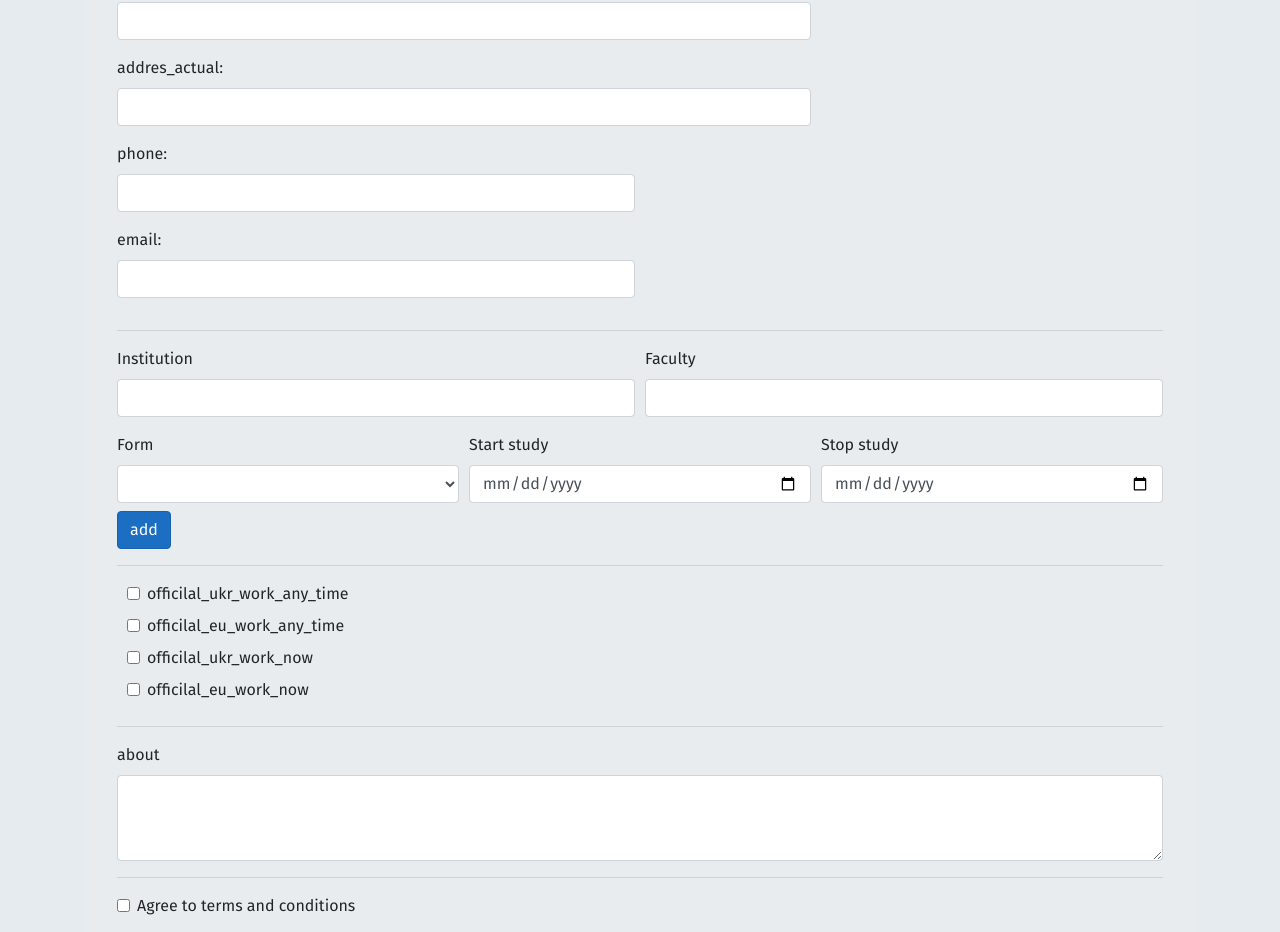
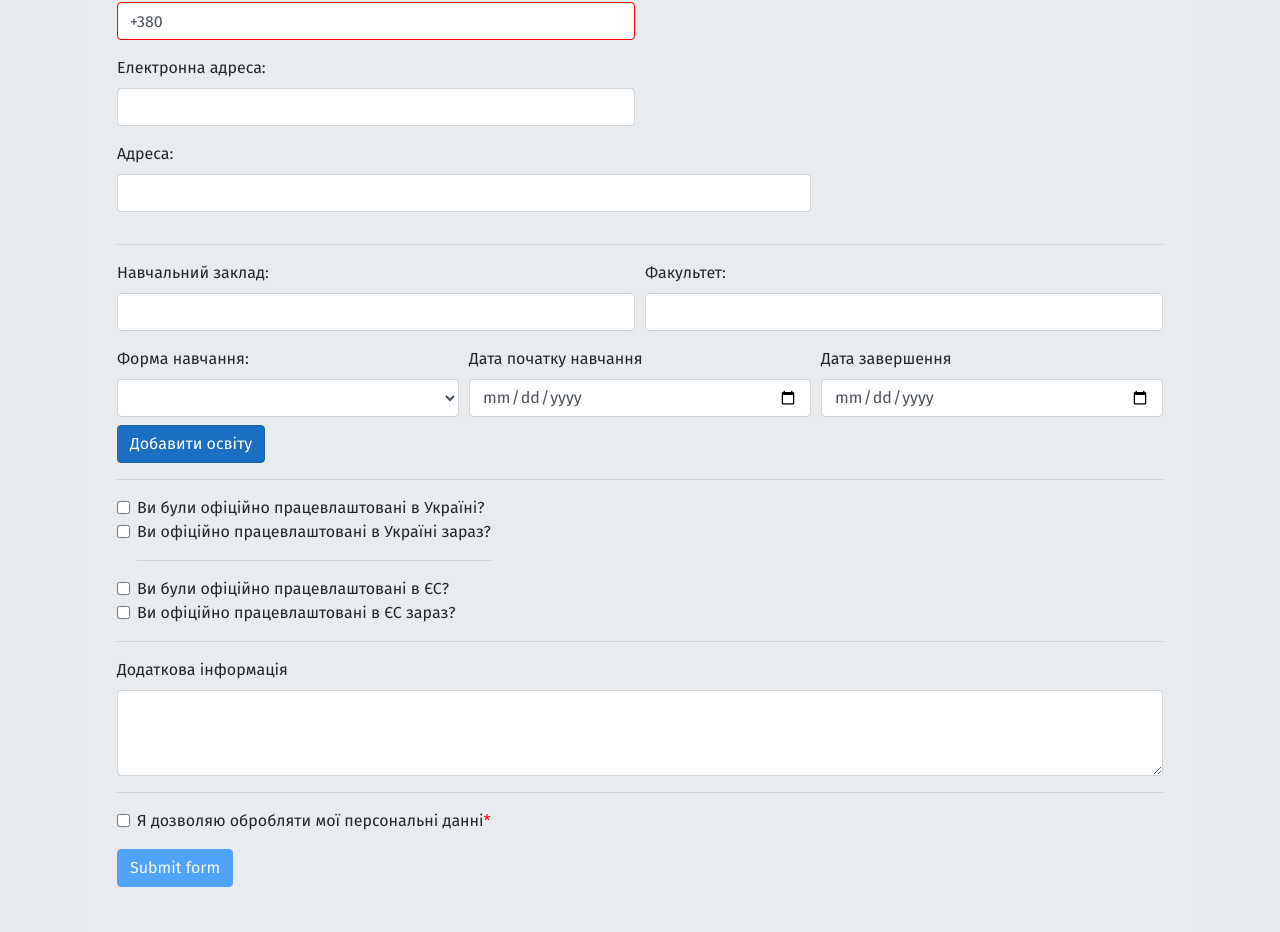
Before and after one commit to Vladi40kif/workEU, an Angular app in the folder EU_Work/ClientApp/: page /work in a window 1280 px wide. Shown: the part 516-1448 px from the top of the page. Built offline with nearby package versions, Linux system fonts and the light colour scheme; a web font is replaced by a local one.

Commit message:
some edit in work form

```diff
--- a/EU_Work/ClientApp/src/app/services/work-data.service.ts
+++ b/EU_Work/ClientApp/src/app/services/work-data.service.ts
@@ -18,9 +18,7 @@ export class WorkDataService implements OnInit {
       Form: '',
       Start: '',
       Stop: '',
-  }) );
-
-  console.log(this.model.Form.controls['educations']['controls']);
+    }) );
 
   }
 
--- a/EU_Work/ClientApp/src/app/services/work-model.service.ts
+++ b/EU_Work/ClientApp/src/app/services/work-model.service.ts
@@ -11,12 +11,10 @@ export class WorkModel{
     public Form = new FormGroup({
 
         name: new FormControl('', [
-            Validators.minLength(4),
-            Validators.maxLength(24)
+            Validators.maxLength(50)
         ]),
         sname: new FormControl('', [
-            Validators.minLength(4),
-            Validators.maxLength(24)
+            Validators.maxLength(50)
         ]),
         bd: new FormControl(),
         educations: new FormArray([this.formBuilder.group({
@@ -28,9 +26,8 @@ export class WorkModel{
         })
         ]),
         addres_official: new FormControl(''),
-        addres_actual: new FormControl(''),
-        phone: new FormControl('', [
-            //Validators.pattern('^(?:\+38)?(?:\(044\)[ .-]?[0-9]{3}[ .-]?[0-9]{2}[ .-]?[0-9]{2}|044[ .-]?[0-9]{3}[ .-]?[0-9]{2}[ .-]?[0-9]{2}|044[0-9]{7})$')
+        phone: new FormControl('+380', [
+            Validators.pattern('^\\+380\\d{3}\\d{2}\\d{2}\\d{2}$')
         ]),
         email: new FormControl('', [
             Validators.pattern('^[_A-Za-z0-9-\\+]+(\\.[_A-Za-z0-9-]+)*@[A-Za-z0-9-]+(\\.[A-Za-z0-9]+)*(\\.[A-Za-z]{2,})$')
@@ -39,7 +36,8 @@ export class WorkModel{
         officilal_eu_work_any_time: new FormControl(false),
         officilal_ukr_work_now: new FormControl(false),
         officilal_eu_work_now: new FormControl(false),
-        about: new FormControl('')
+        about: new FormControl(''),
+        presonal_data_agree: new FormControl(false)
 
     });
 }
--- a/EU_Work/ClientApp/src/app/work/work.component.html
+++ b/EU_Work/ClientApp/src/app/work/work.component.html
@@ -4,130 +4,131 @@
     <p class="lead">Знайди роботу, забезпеч своє майбутнє.</p>
     <hr class="my-4">
 
-  <form [formGroup]="this.service.model.Form" (submit)="this.service.send()" >
+  <form [formGroup]="this.service.model.Form" >
 
     <div class="form-row">
       <div class="col-md-4 mb-3">
-        <label>First name</label>
-        <input type="text" class="form-control" formControlName="name">
+        <label>Ім'я<font color="red">*</font>:</label>
+        <input type="text" class="form-control"
+        [style.border-color]="this.service.model.Form.controls['name'].valid ? '': 'red' " formControlName="name">
       </div>
       <div class="col-md-4 mb-3">
-        <label>Last name</label>
-        <input type="text" class="form-control" formControlName="sname">
+        <label>Прізвище<font color="red">*</font>:</label>
+        <input type="text" class="form-control"
+        [style.border-color]="this.service.model.Form.controls['sname'].valid ? '': 'red' "  formControlName="sname">
       </div>
     </div>
 
     <div class="form-row">
       <div class="col-md-6 mb-3">
-        <label for="birthday">Birthday:</label>
+        <label for="birthday">Дата народження:</label>
         <input type="date" class="form-control" id="birthday" formControlName="bd">
       </div>
     </div>
 
     <div class="form-row">
-      <div class="col-md-8 mb-3">
-        <label for="addres_official">addres_official:</label>
-        <input type="text" class="form-control" id="addres_official" formControlName="addres_official">
+      <div class="col-md-6 mb-3">
+        <label for="phone">Телефон<font color="red">*</font></label>
+        <input type="text" class="form-control" [style.border-color]="this.service.model.Form.controls['phone'].valid ? '': 'red' " id="phone" formControlName="phone">
+      </div>
+    </div>
+
+    <div class="form-row">
+      <div class="col-md-6 mb-3">
+        <label for="email">Електронна адреса:</label>
+        <input type="text" class="form-control" [style.border-color]="this.service.model.Form.controls['email'].valid ? '': 'red' " id="email" formControlName="email">
       </div>
     </div>
 
     <div class="form-row">
       <div class="col-md-8 mb-3">
-        <label for="addres_actual">addres_actual:</label>
-        <input type="text" class="form-control" id="addres_actual" formControlName="addres_actual">
+        <label for="addres_official">Адреса:</label>
+        <input type="text" class="form-control" id="addres_official" formControlName="addres_official">
       </div>
     </div>
 
-    <div class="form-row">
-      <div class="col-md-6 mb-3">
-        <label for="phone">phone:</label>
-        <input type="text" class="form-control" id="phone" formControlName="phone">
-      </div>
-    </div>
 
-    <div class="form-row">
-      <div class="col-md-6 mb-3">
-        <label for="email">email:</label>
-        <input type="text" class="form-control" id="email" formControlName="email">
-      </div>
-    </div>
-
-    <div>
     <div *ngFor="let i of this.service.model.Form.controls['educations']['controls']; let ind = index">
       <hr />
       <form [formGroup] = "i">
         <div class="form-row">
           <div class="col-md-6 mb-3">
-              <label for="Institution">Institution</label>
+            <label for="Institution">Навчальний заклад:</label>
             <input type="text" class="form-control" id="Institution" formControlName="Institution" >
           </div>
           <div class="col-md-6 mb-3">
-              <label for="Faculty">Faculty</label>
+            <label for="Faculty">Факультет:</label>
             <input type="text" class="form-control" id="Faculty" formControlName="Faculty" >
           </div>
         </div>
+
         <div class="form-row">
           <div class="col-md-4 mb-2">
-              <label for="Form">Form</label>
+            <label for="Form">Форма навчання:</label>
             <select class="form-control" formControlName="Form">
-                <option>Denna</option>
-                <option>Zaochna</option>
+              <option>Денна</option>
+              <option>Заочна</option>
             </select>
           </div>
           <div class="col-md-4 mb-2">
-              <label for="Start">Start study</label>
+            <label for="Start">Дата початку навчання</label>
             <input type="date" class="form-control" id="Start" formControlName="Start">
           </div>
           <div class="col-md-4 mb-2">
-              <label for="Stop">Stop study</label>
+            <label for="Stop">Дата завершення</label>
             <input type="date" class="form-control" id="Stop" formControlName="Stop">
           </div>
 
           <div class="col align-self-end">
-              <button *ngIf="ind != 0" class="btn btn btn-danger align-self-end" (click)="this.service.rm(ind)" style="margin-bottom: 10px;" >Delete item</button>
+            <button *ngIf="ind != 0" class="btn btn-danger align-self-end" (click)="this.service.rm(ind)" style="margin-bottom: 10px;" >Delete item</button>
           </div>
 
           </div>
       </form>
     </div>
 
-      <button class="btn btn-primary" (click)="this.service.addEducations()" >add</button>
+    <button class="btn btn-primary" (click)="this.service.addEducations()" >Добавити освіту</button>
     <hr />
-    </div>
+
 
     <div class="form-row">
-      <div class="form-check">
-        <div class="col-md-4 mb-2">
+      <div class="form-check" style="margin-left: 5px;">
+
           <input class="form-check-input" type="checkbox" value="" id="officilal_ukr_work_any_time"  formControlName="officilal_ukr_work_any_time">
           <label class="form-check-label" for="officilal_ukr_work_any_time">
-            officilal_ukr_work_any_time
+            Ви були офіційно працевлаштовані в Україні?
           </label>
-        </div>
-        <div class="col-md-4 mb-2">
+
+          <br>
+
+          <input class="form-check-input" type="checkbox" value="" id="officilal_ukr_work_now"  formControlName="officilal_ukr_work_now">
+          <label class="form-check-label" for="officilal_ukr_work_now">
+            Ви офіційно працевлаштовані в Україні зараз?
+          </label>
+
+          <br>
+          <hr>
+
           <input class="form-check-input" type="checkbox" value="" id="officilal_eu_work_any_time"  formControlName="officilal_eu_work_any_time">
           <label class="form-check-label" for="officilal_eu_work_any_time">
-            officilal_eu_work_any_time
+            Ви були офіційно працевлаштовані в ЄС?
           </label>
-        </div>
-        <div class="col-md-4 mb-2">
-          <input class="form-check-input" type="checkbox" value="" id="officilal_ukr_work_now"  formControlName="officilal_ukr_work_now">
-          <label class="form-check-label" for="officilal_ukr_work_now">
-            officilal_ukr_work_now
-          </label>
-        </div>
-        <div class="col-md-4 mb-2">
+
+          <br>
+
+
           <input class="form-check-input" type="checkbox" value="" id="officilal_eu_work_now"  formControlName="officilal_eu_work_now">
           <label class="form-check-label" for="officilal_eu_work_any_time">
-            officilal_eu_work_now
+            Ви офіційно працевлаштовані в ЄС зараз?
           </label>
-        </div>
+
       </div>
     </div>
 
     <hr>
 
     <div class="form-group">
-      <label for="about">about</label>
+      <label for="about">Додаткова інформація</label>
       <textarea class="form-control"  rows="3" formControlName="about"></textarea>
     </div>
 
@@ -135,14 +136,19 @@
 
     <div class="form-group">
       <div class="form-check">
-        <input class="form-check-input" type="checkbox" value="" id="invalidCheck" required>
+        <input class="form-check-input" type="checkbox" value="" id="invalidCheck" formControlName="presonal_data_agree">
         <label class="form-check-label" for="invalidCheck">
-          Agree to terms and conditions
+          Я дозволяю обробляти мої персональні данні<font color="red">*</font>
         </label>
       </div>
     </div>
 
-    <button class="btn btn-primary" type="submit">Submit form</button>
+    <button class="btn btn-primary"
+    [disabled]="this.service.model.Form.invalid
+    ||!this.service.model.Form.touched
+    ||this.service.model.Form.controls['phone'].value==''
+    ||this.service.model.Form.controls['presonal_data_agree'].value == false
+    " type="submit" (click)="this.service.send()" >Submit form</button>
 
   </form>
 
--- a/EU_Work/ClientApp/src/styles.css
+++ b/EU_Work/ClientApp/src/styles.css
@@ -38,5 +38,6 @@ code {
 
 body{
   font-family: FiraSans-Regular;
+  font-size: 10;
   background-color: #e5ebee;
 }
```
Lines whose indentation alone changed are shown as unchanged.
